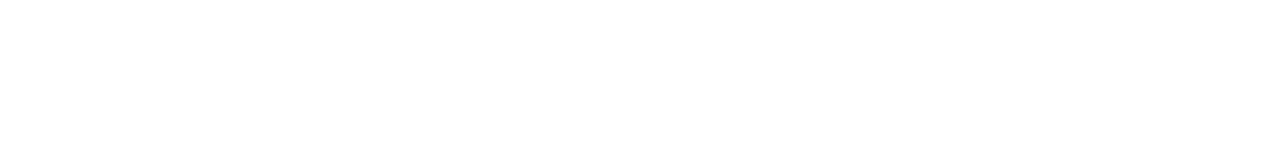
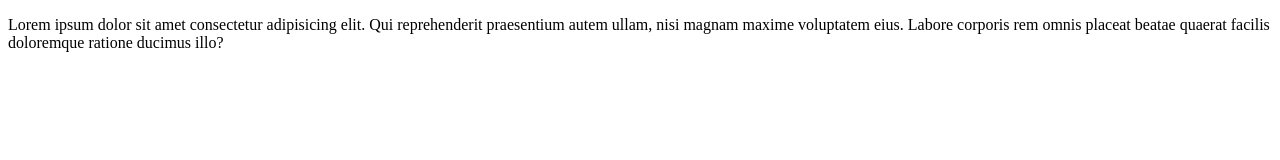
Before and after one commit to HoffSaipos/projeto-1, a plain HTML site: page index.html in a window 1280 px wide. Drawn offline with Linux system fonts and the light colour scheme.

Commit message:
Criado um parafrafo o arquivo index.js

```diff
--- a/index.html
+++ b/index.html
@@ -6,6 +6,6 @@
     <title>Testes Git</title>
 </head>
 <body>
-
+    <p>Lorem ipsum dolor sit amet consectetur adipisicing elit. Qui reprehenderit praesentium autem ullam, nisi magnam maxime voluptatem eius. Labore corporis rem omnis placeat beatae quaerat facilis doloremque ratione ducimus illo?</p>
 </body>
 </html>
```
